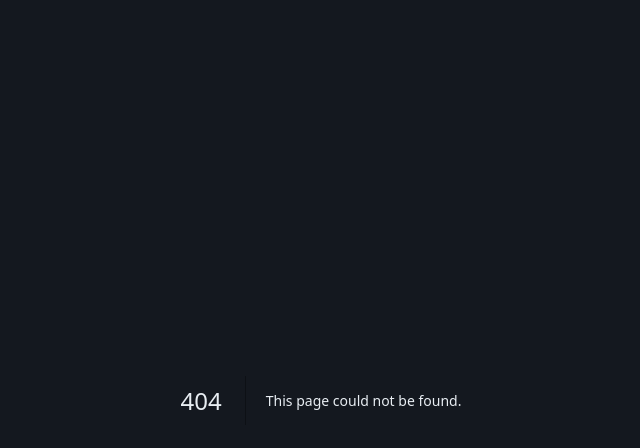
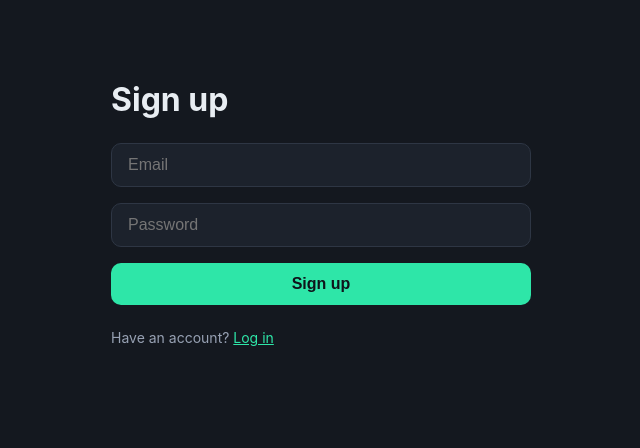
Before and after one commit to DaryVeasna/folk-tales-battambang, a Next.js app: page /signup in a window 1280 px wide. Before the commit this address had no page. Shown: the top 448 px of the page, without its empty margins (319-959 px from the left). Built offline with nearby package versions, Linux system fonts and the light colour scheme.

Commit message:
sprint 2: add signup and login pages

```diff
--- /dev/null
+++ b/app/signup/page.js
@@ -0,0 +1,94 @@
+"use client";
+
+import { useState } from "react";
+import Link from "next/link";
+import { useRouter } from "next/navigation";
+import { createClient } from "../../lib/supabase/client";
+
+const styles = {
+  wrap: { maxWidth: 420, margin: "0 auto", padding: "80px 24px" },
+  title: { fontSize: 32, fontWeight: 700, margin: "0 0 24px" },
+  input: {
+    width: "100%",
+    padding: "12px 16px",
+    marginBottom: 16,
+    backgroundColor: "#1C222C",
+    border: "1px solid #2E3644",
+    borderRadius: 10,
+    color: "#E8EDF2",
+    fontSize: 16,
+    outline: "none",
+    boxSizing: "border-box",
+  },
+  button: {
+    width: "100%",
+    padding: "12px 16px",
+    backgroundColor: "#2EE6A8",
+    border: "none",
+    borderRadius: 10,
+    color: "#0F141B",
+    fontSize: 16,
+    fontWeight: 600,
+    cursor: "pointer",
+  },
+  error: { color: "#FF6B6B", fontSize: 14, margin: "0 0 16px" },
+  hint: { color: "#97A1B3", fontSize: 14, marginTop: 24 },
+  link: { color: "#2EE6A8" },
+};
+
+export default function SignupPage() {
+  const router = useRouter();
+  const [email, setEmail] = useState("");
+  const [password, setPassword] = useState("");
+  const [error, setError] = useState("");
+
+  async function handleSubmit(e) {
+    e.preventDefault();
+    setError("");
+    const supabase = createClient();
+    const { error } = await supabase.auth.signUp({
+      email,
+      password,
+    });
+    if (error) {
+      setError("Could not create account. Try a different email or a longer password.");
+      return;
+    }
+    router.push("/");
+    router.refresh();
+  }
+
+  return (
+    <main style={styles.wrap}>
+      <h1 style={styles.title}>Sign up</h1>
+      <form onSubmit={handleSubmit}>
+        <input
+          type="email"
+          placeholder="Email"
+          value={email}
+          onChange={(e) => setEmail(e.target.value)}
+          required
+          style={styles.input}
+        />
+        <input
+          type="password"
+          placeholder="Password"
+          value={password}
+          onChange={(e) => setPassword(e.target.value)}
+          required
+          style={styles.input}
+        />
+        {error && <p style={styles.error}>{error}</p>}
+        <button type="submit" style={styles.button}>
+          Sign up
+        </button>
+      </form>
+      <p style={styles.hint}>
+        Have an account?{" "}
+        <Link href="/login" style={styles.link}>
+          Log in
+        </Link>
+      </p>
+    </main>
+  );
+}
```
Also changed, not shown: app/login/page.js (added, +94 -0 lines).
